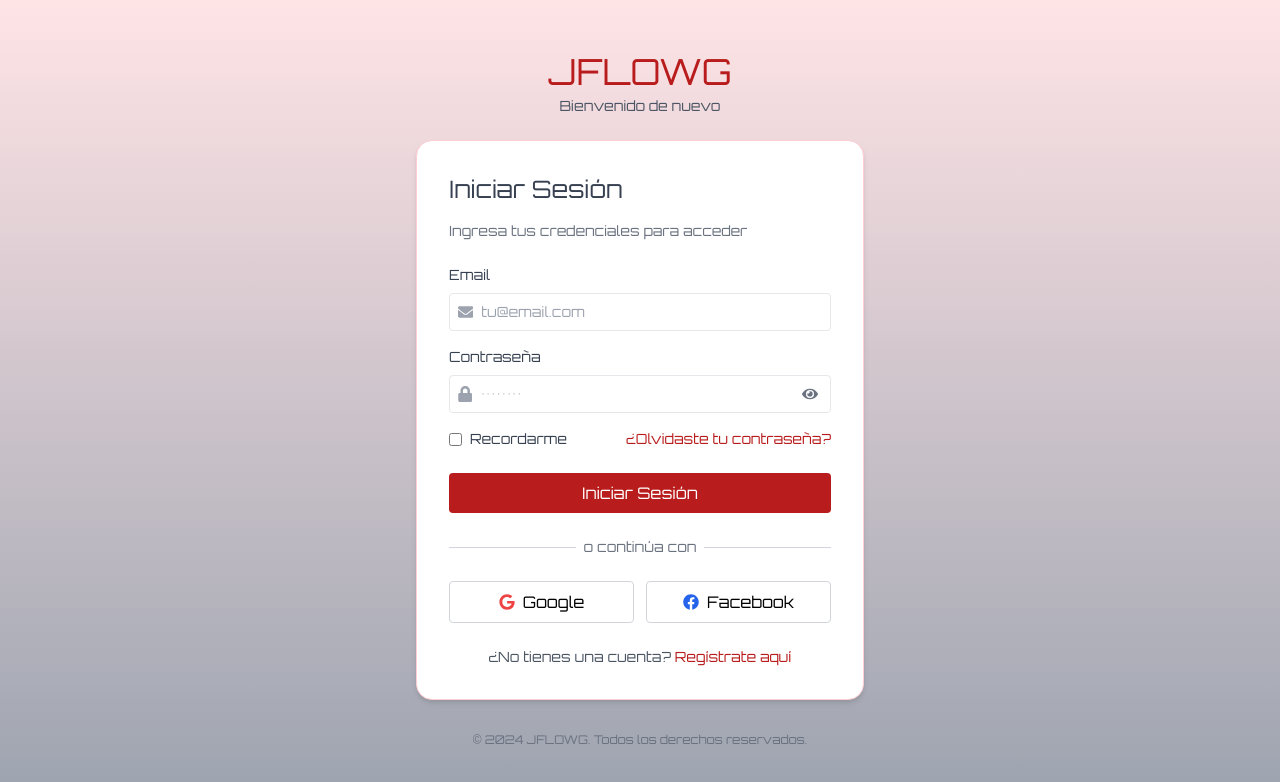
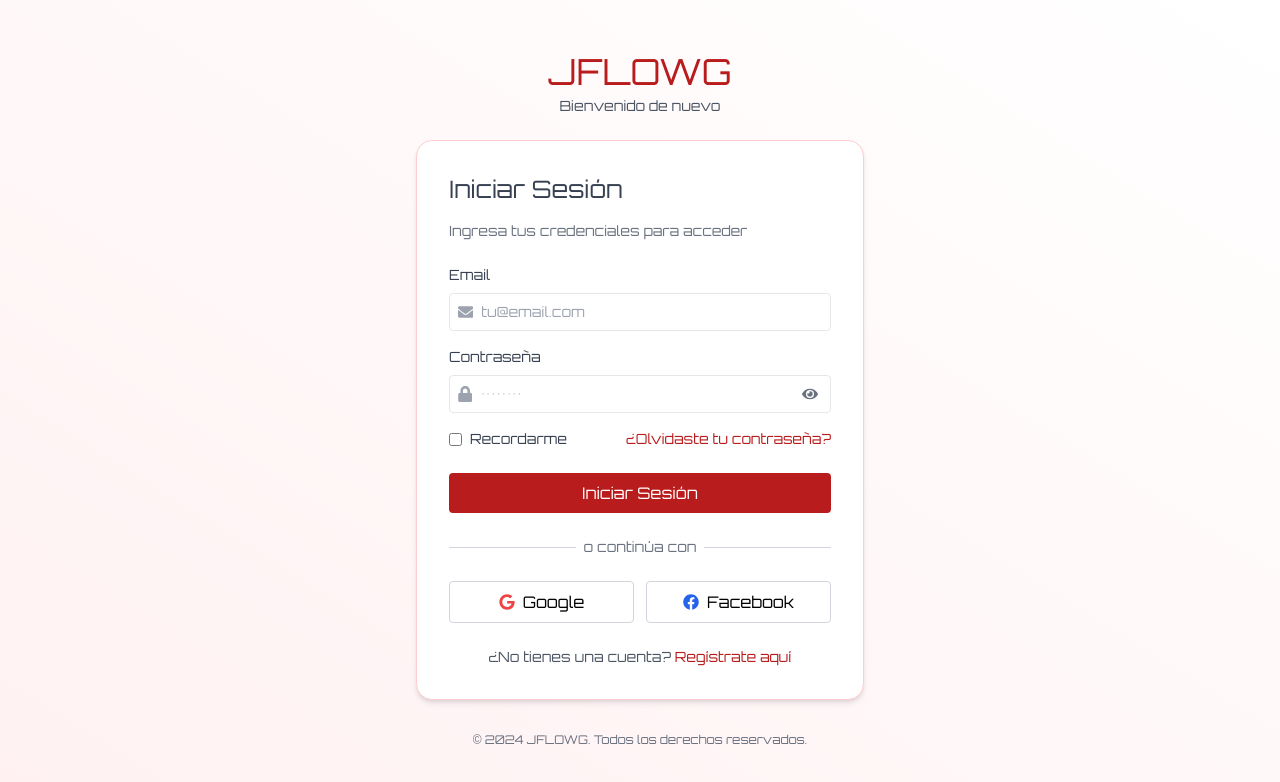
Before and after one commit to Restt015/Jflowg, a React (Vite) app in the folder Frontend/: page /Login in a window 1280 px wide. Shown: the top 782 px of the page. Built offline with nearby package versions, Linux system fonts and the light colour scheme.

Commit message:
refactor(client): ajusta colores en el formulario registro y login

```diff
--- a/Frontend/src/auth/pages/Login.jsx
+++ b/Frontend/src/auth/pages/Login.jsx
@@ -27,7 +27,7 @@ export default function Login() {
   }
 
   return (
-    <div className="min-h-screen bg-gradient-to-b from-rose-100 to-gray-400 flex flex-col items-center justify-center px-4 py-12 font-orbitron">
+    <div className="min-h-screen bg-gradient-to-tr bg-ori from-rose-50 to-white flex flex-col items-center justify-center px-4 py-12 font-orbitron">
       {/* Logo y Bienvenida */}
       <div className="text-center mb-6">
         <h1 className="text-4xl  text-red-700 mb-1">JFLOWG</h1>
--- a/Frontend/src/auth/pages/Register.jsx
+++ b/Frontend/src/auth/pages/Register.jsx
@@ -28,7 +28,7 @@ export default function Register() {
   };
 
   return (
-    <div className="min-h-screen bg-gradient-to-b from-rose-50 to-pink-50 flex flex-col items-center justify-center px-4 py-10 font-orbitron">
+    <div className="min-h-screen bg-gradient-to-tr from-rose-50 to-white flex flex-col items-center justify-center px-4 py-10 font-orbitron">
       {/* Logo */}
       <h1 className="text-4xl text-red-700 mb-1">JFLOWG</h1>
       <p className="text-sm text-gray-600 mb-3">Crea tu cuenta nueva</p>
```
Also changed, not shown: 1 other file (tests, documents, lock files or other folders).
